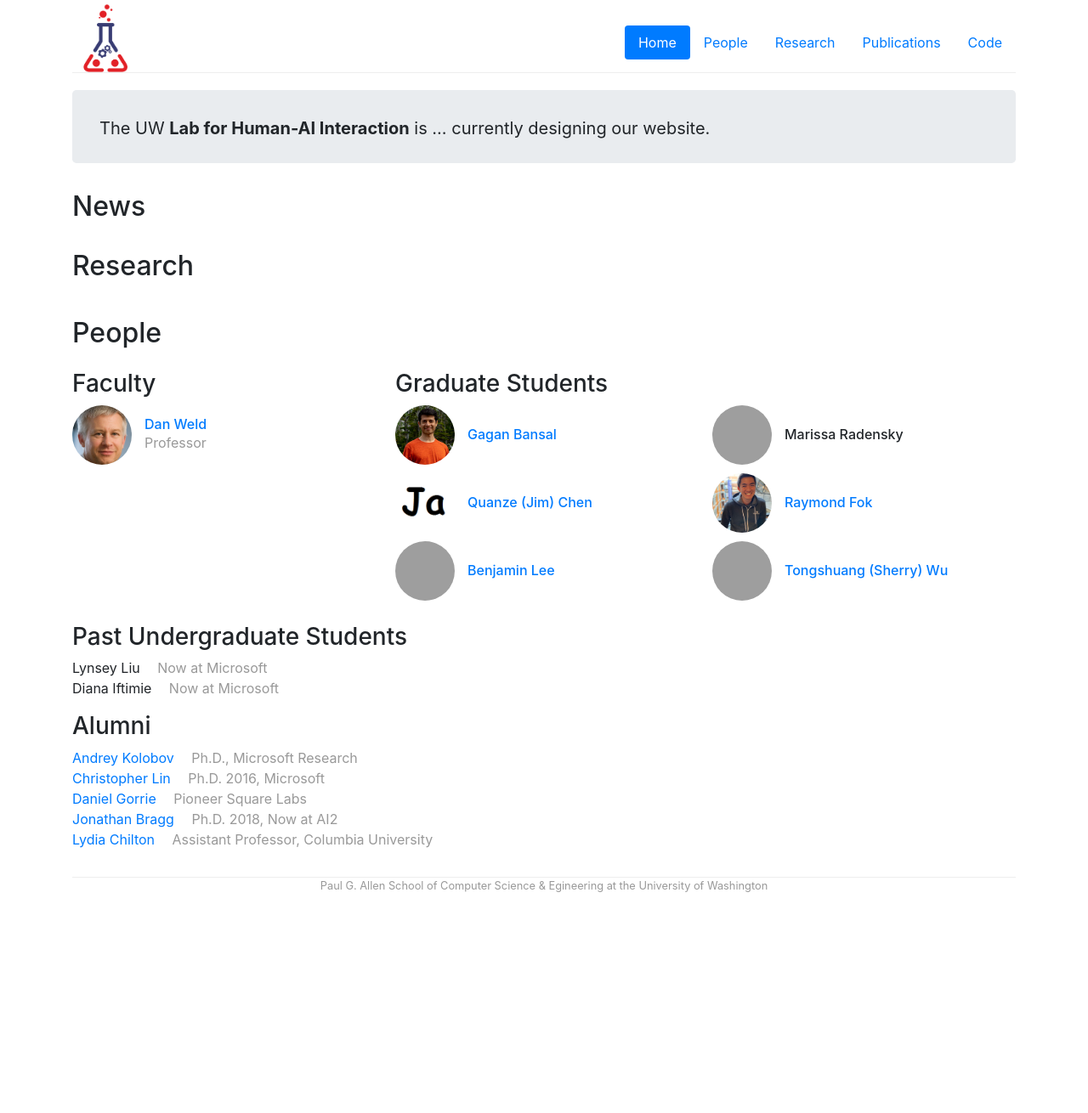
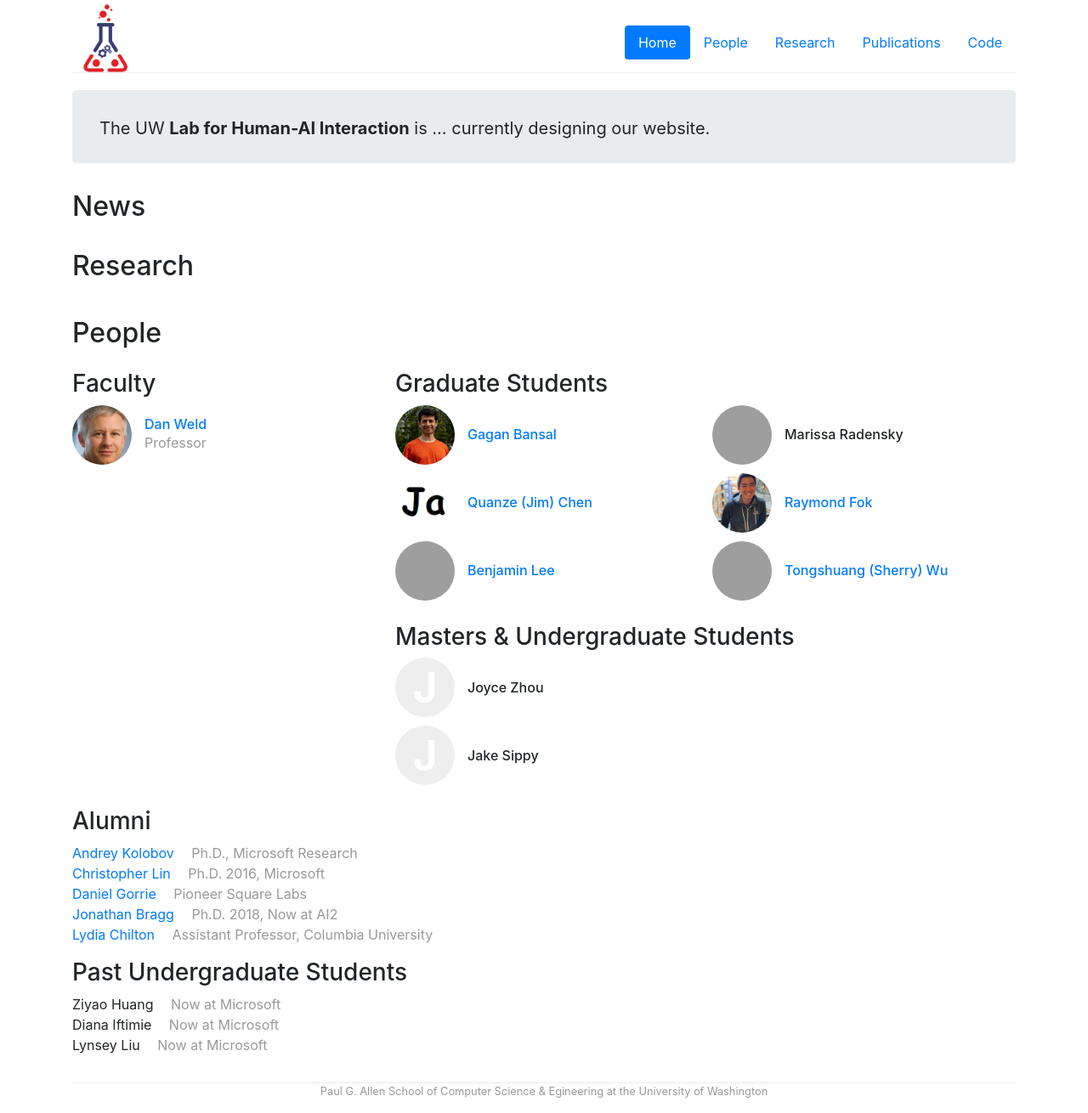
Before and after one commit to uw-hai/uw-hai.github.io, a Jekyll site: the page built from index.html, in a window 1280 px wide, cut to the strip 0-1310 px from the top of the page. Shown: the whole strip at 85% size. Built offline with Jekyll 4.4.1, drawn with Linux system fonts in a browser that asks for light colours; before the commit the page ends 1068 px from its top, so only the background shows below that; grey boxes are pictures that could not be loaded.

Commit message:
Add more people

```diff
--- a/_config.yml
+++ b/_config.yml
@@ -21,7 +21,7 @@ roles:
   - key: grad
     name: Graduate Students
   - key: ugrad
-    name: Undergraduate Students
+    name: Masters & Undergraduate Students
   - key: ugrad-alum
     name: Past Undergraduate Students
   - key: collab
--- a/_data/people.yml
+++ b/_data/people.yml
@@ -57,12 +57,12 @@ wtshuang:
 zhou:
     display_name: "Joyce Zhou"
     role: ugrad
-    image: /img/people/zhou.jpg
+    #image: /img/people/placeholder.jpg
 
 sippy:
     display_name: "Jake Sippy"
     role: ugrad
-    image: /img/people/sippy.jpg
+    #image: /img/people/placeholder.jpg
 
 
 # Alums
@@ -109,8 +109,8 @@ hmslydia:
 
 # Undergrad Alums
 # Alphabetical order
-lynsey:
-    display_name: "Lynsey Liu"
+huang:
+    display_name: "Ziyao Huang"
     role: ugrad-alum
     bio: "Now at Microsoft"
 
@@ -118,3 +118,8 @@ iftime:
     display_name: "Diana Iftimie"
     role: ugrad-alum
     bio: "Now at Microsoft"
+
+lynsey:
+    display_name: "Lynsey Liu"
+    role: ugrad-alum
+    bio: "Now at Microsoft"
--- a/_includes/pubs.html
+++ b/_includes/pubs.html
@@ -1,5 +1,4 @@
 <table class="table">
 <tbody>
-    <!-- Foo -->
 </tbody>
 </table>
--- a/index.html
+++ b/index.html
@@ -8,10 +8,10 @@ role-tables:
 - - roles: [faculty, postdoc, staff]
     width: 4
     image: true
-  - roles: [grad]
+  - roles: [grad, ugrad]
     width: 8
     image: true
-  - roles: [ugrad-alum, alum]
+  - roles: [alum, ugrad-alum]
     width: 7
     image: false
 
```
